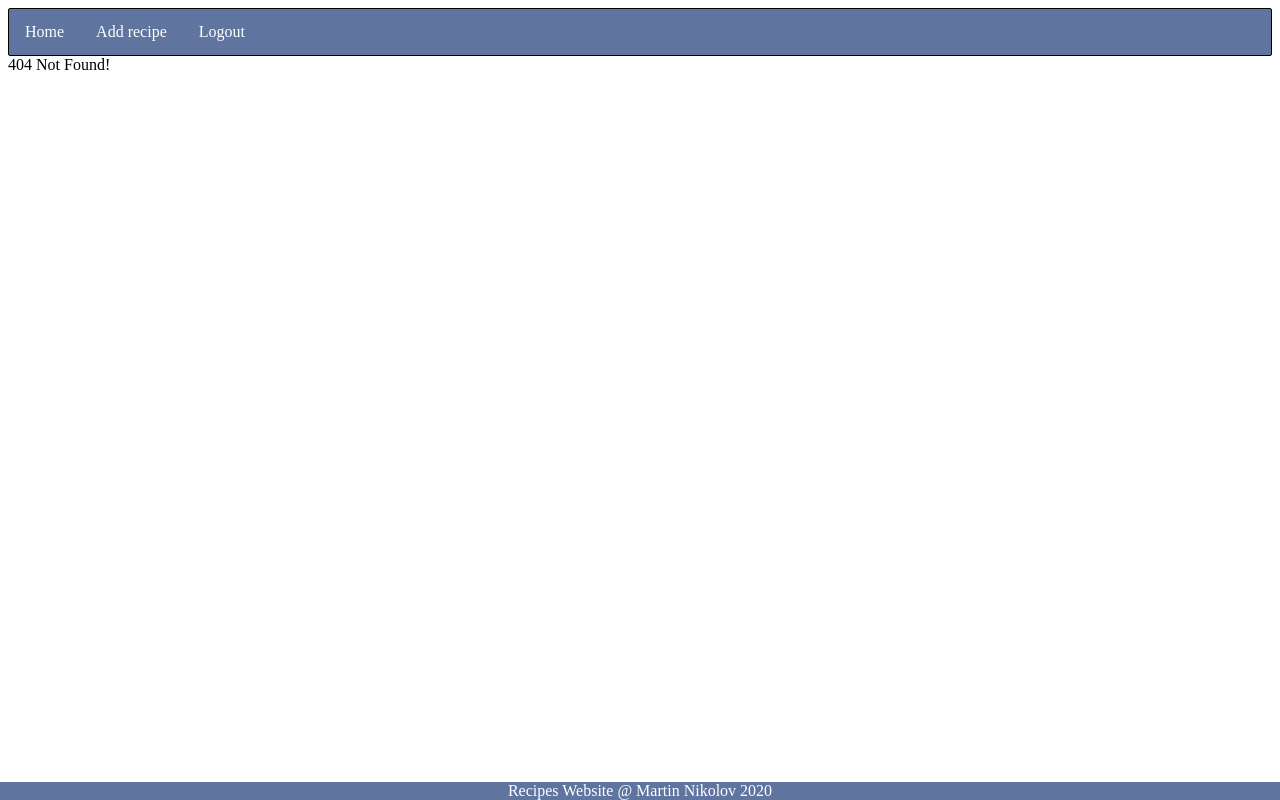
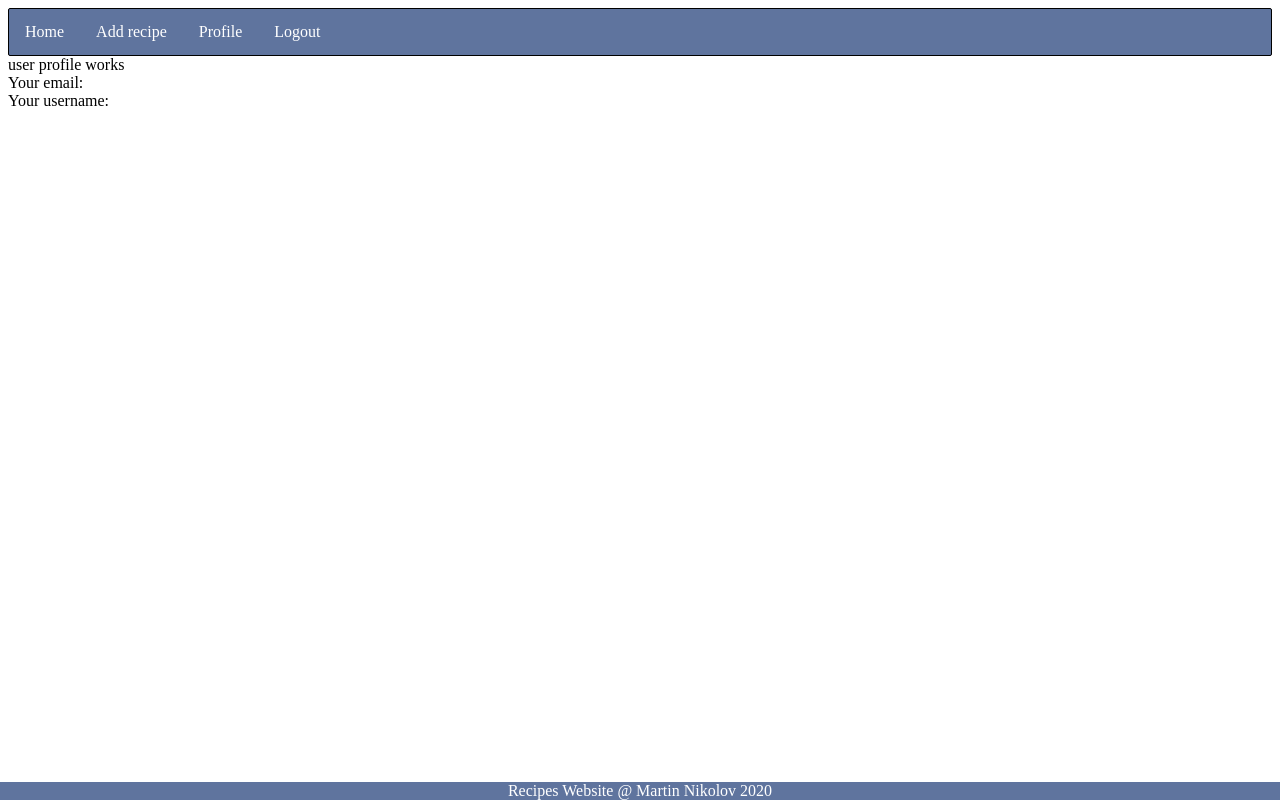
Before and after one commit to martinnikolov93/recipes--vue, a Vue app: page /user-profile in a window 1280 px wide. Before the commit this address had no page. Built offline with nearby package versions, Linux system fonts and the light colour scheme; no server answers; sample sign-in values are in the browser's storage.

Commit message:
Added user profile component with firebase fetching

```diff
--- a/src/components/auth/SignUp.vue
+++ b/src/components/auth/SignUp.vue
@@ -15,7 +15,7 @@
             type="text"
             name="username"
             id="username"
-            placeholder="Mark Ulrich"
+            placeholder="Username"
           />
         </p>
 
@@ -31,7 +31,7 @@
               <i class="fas fa-envelope"></i>
             </span>
           </label>
-          <input v-model="email" type="text" name="email" id="email" placeholder="marg@gmial.com" />
+          <input v-model="email" type="text" name="email" id="email" placeholder="example@gmail.com" />
         </p>
 
         <p class="field field-icon">
@@ -87,7 +87,7 @@ export default {
       username: "",
       email: "",
       password: "",
-      rePassword: ""
+      rePassword: "",
     };
   },
   methods: {
@@ -95,7 +95,8 @@ export default {
       const payload = {
         email: this.email,
         password: this.password,
-        returnSecureToken: true
+        returnSecureToken: true,
+        displayName: this.username
       };
 
       // Project Settings -> Web API key
--- a/src/components/shared/Header.vue
+++ b/src/components/shared/Header.vue
@@ -12,6 +12,9 @@
       </li>
       <li v-if="isAuth">
         <router-link to="/recipe/add-recipe">Add recipe</router-link>
+      </li>
+      <li v-if="isAuth">
+        <router-link to="/user-profile">Profile</router-link>
       </li>
       <li v-if="isAuth">
         <a @click="onLogout" class="logout">Logout</a>
--- /dev/null
+++ b/src/components/user/UserProfile.vue
@@ -0,0 +1,44 @@
+<template>
+  <div>
+    user profile works
+    <div>Your email: {{userInfo.email}}</div>
+    <div>Your username: {{userInfo.displayName}}</div>
+  </div>
+</template>
+
+<script>
+import authAxios from "@/axios-auth";
+
+export default {
+  name: "UserProfile",
+  props: {
+    isAuth: Boolean,
+  },
+  data: function() {
+    return {
+      userInfo: "",
+    };
+  },
+  beforeCreate() {
+    this.$emit("onAuth", localStorage.getItem("token") !== null);
+  },
+  created() {
+    const payload = {
+      idToken: localStorage.getItem("token"),
+    };
+
+    // Project Settings -> Web API key
+    authAxios
+      .post("/accounts:lookup", payload)
+      .then((res) => {
+        this.userInfo = res.data.users[0];
+      })
+      .catch((err) => {
+        console.error(err);
+      });
+  },
+  methods: {},
+};
+</script>
+
+<style></style>
--- a/src/router.js
+++ b/src/router.js
@@ -9,6 +9,7 @@ import AddRecipe from '@/components/recipes/AddRecipe.vue';
 import RecipeDetails from '@/components/recipes/RecipeDetails.vue';
 import RecipeStart from '@/components/recipes/RecipeStart.vue';
 import RecipeEdit from '@/components/recipes/RecipeEdit.vue';
+import UserProfile from '@/components/user/UserProfile.vue';
 
 
 Vue.use(VueRouter);
@@ -52,6 +53,9 @@ const routes = [
         ]
     },
     {
+        path: '/user-profile', name: 'user-profile', component: UserProfile, beforeEnter: authGuard
+    },
+    {
         path: '*', component: NotFound
     }
 ];
```
